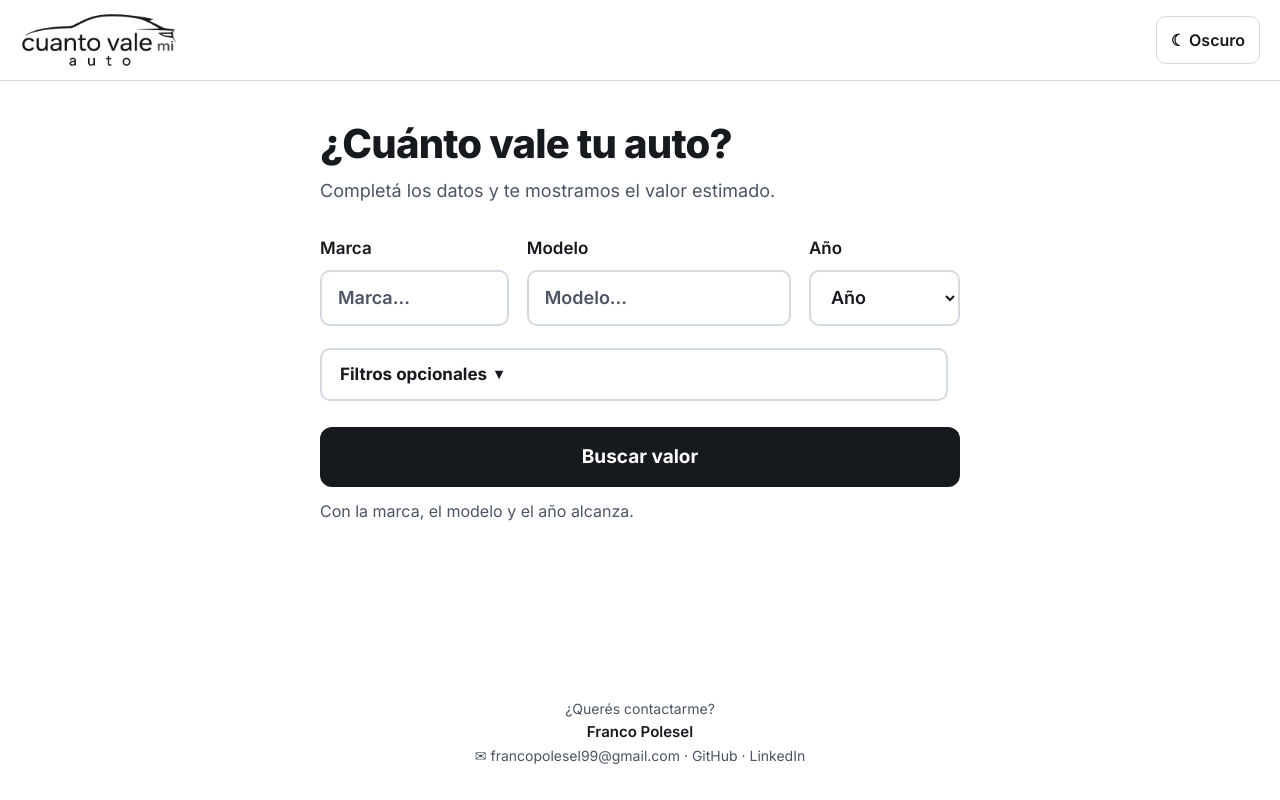
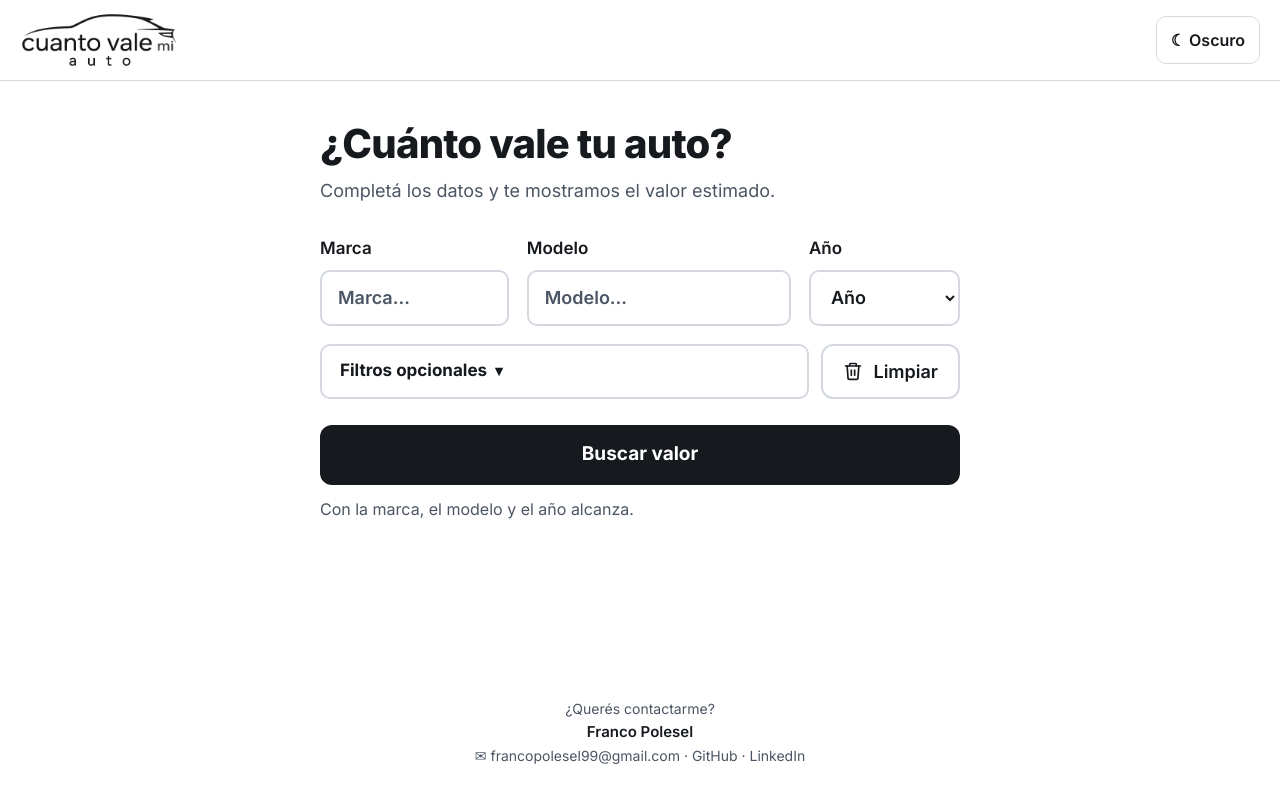
Before and after one commit to francopolesel/cuanto-vale-mi-auto, a React (Vite) app in the folder frontend/: page / in a window 1280 px wide. Built offline with nearby package versions, Linux system fonts and the light colour scheme.

Commit message:
ux: limpiar siempre visible junto a filtros

```diff
--- a/frontend/src/components/App.tsx
+++ b/frontend/src/components/App.tsx
@@ -215,8 +215,23 @@ export function App() {
                     {YEARS.map((y) => <option key={y} value={y}>{y}</option>)}
                   </select>
                 </label>
-                <details className="filters">
-                  <summary>Filtros opcionales <span className="chevron" aria-hidden="true">▾</span></summary>
+                <div className="tools-row">
+                  <details className="filters">
+                    <summary>Filtros opcionales <span className="chevron" aria-hidden="true">▾</span></summary>
+                    <div className="filters-body">
+                      <label htmlFor="mileage">
+                        Kilometraje aproximado (0 si es 0 km)
+                        <input id="mileage" inputMode="numeric" value={mileage} onChange={(e) => {
+                        const digits = e.target.value.replace(/\D/g, '').slice(0, 7);
+                        setMileage(digits === '' ? '' : new Intl.NumberFormat('es-AR').format(Number(digits)));
+                      }} placeholder="Kilometraje..." autoComplete="off" />
+                      </label>
+                      <label htmlFor="version">
+                        Versión
+                        <input id="version" value={version} onChange={(e) => setVersion(e.target.value)} placeholder="Versión..." autoComplete="off" />
+                      </label>
+                    </div>
+                  </details>
                   <button
                     className="btn-secondary btn-clean"
                     type="button"
@@ -238,20 +253,7 @@ export function App() {
                     </svg>
                     Limpiar
                   </button>
-                  <div className="filters-body">
-                    <label htmlFor="mileage">
-                      Kilometraje aproximado (0 si es 0 km)
-                      <input id="mileage" inputMode="numeric" value={mileage} onChange={(e) => {
-                      const digits = e.target.value.replace(/\D/g, '').slice(0, 7);
-                      setMileage(digits === '' ? '' : new Intl.NumberFormat('es-AR').format(Number(digits)));
-                    }} placeholder="Kilometraje..." autoComplete="off" />
-                    </label>
-                    <label htmlFor="version">
-                      Versión
-                      <input id="version" value={version} onChange={(e) => setVersion(e.target.value)} placeholder="Versión..." autoComplete="off" />
-                    </label>
-                  </div>
-                </details>
+                </div>
                 <button className="cta" type="submit">Buscar valor</button>
               </div>
             </form>
--- a/frontend/src/styles.css
+++ b/frontend/src/styles.css
@@ -329,15 +329,16 @@ details.more .body p { margin: 8px 0; }
 details.more .body strong { color: var(--color-text-primary); }
 
 details.filters { margin-top: 4px; }
-.form-3 details.filters {
+.form-3 details.filters { grid-column: 1 / -1; }
+.tools-row {
   grid-column: 1 / -1;
-  display: grid;
-  grid-template-columns: 1fr auto;
+  display: flex;
   gap: 12px;
-  align-items: center;
+  align-items: stretch;
 }
-.form-3 details.filters summary { width: 100%; }
-.form-3 details.filters .filters-body { grid-column: 1 / -1; }
+.tools-row details.filters { flex: 1; margin-top: 0; }
+.tools-row details.filters summary { width: 100%; height: 100%; }
+.tools-row .filters-body { margin-top: 12px; }
 .btn-clean { min-height: 52px; white-space: nowrap; }
 details.filters summary {
   display: inline-flex;
```
Also changed, not shown: frontend/public/preview-check.png (added).
